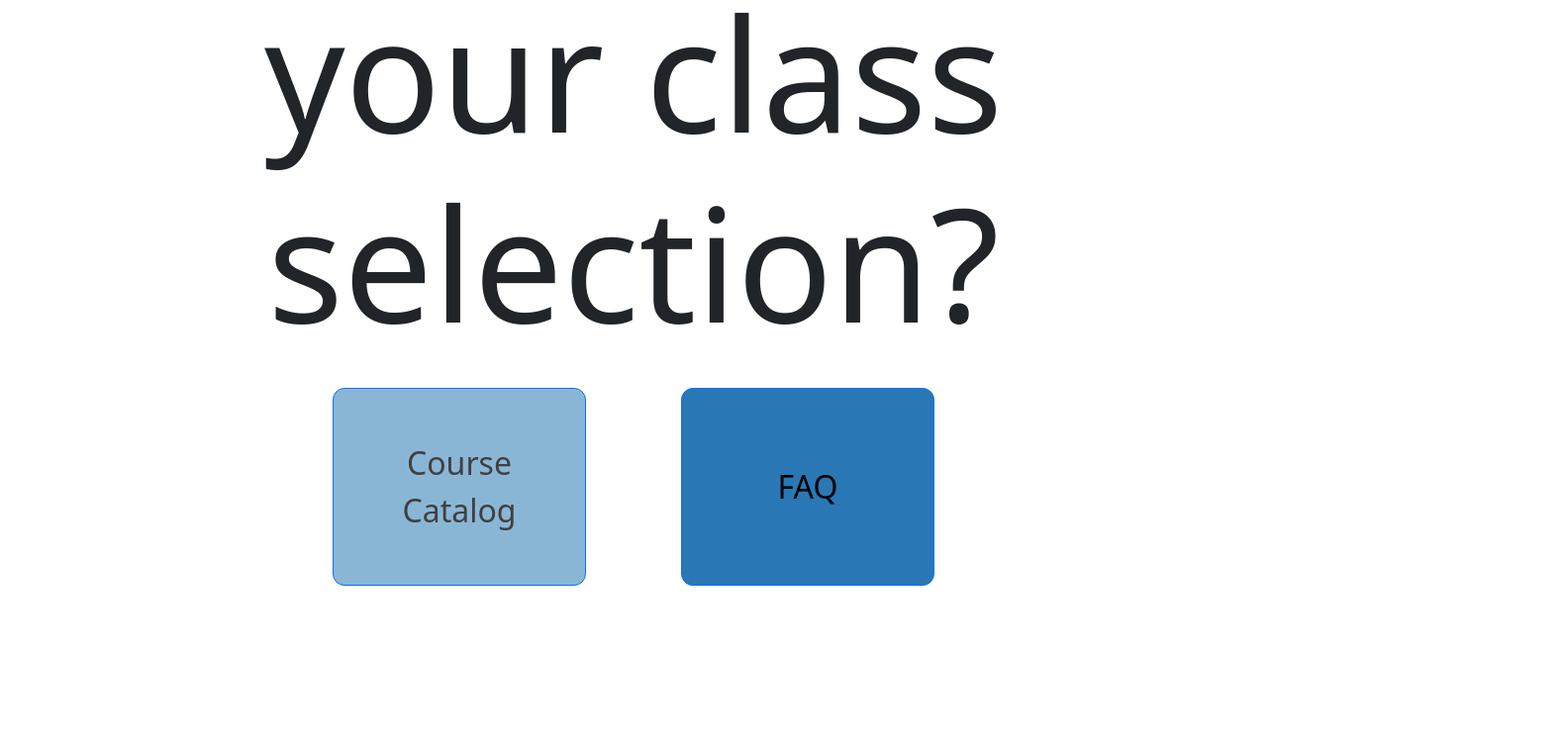
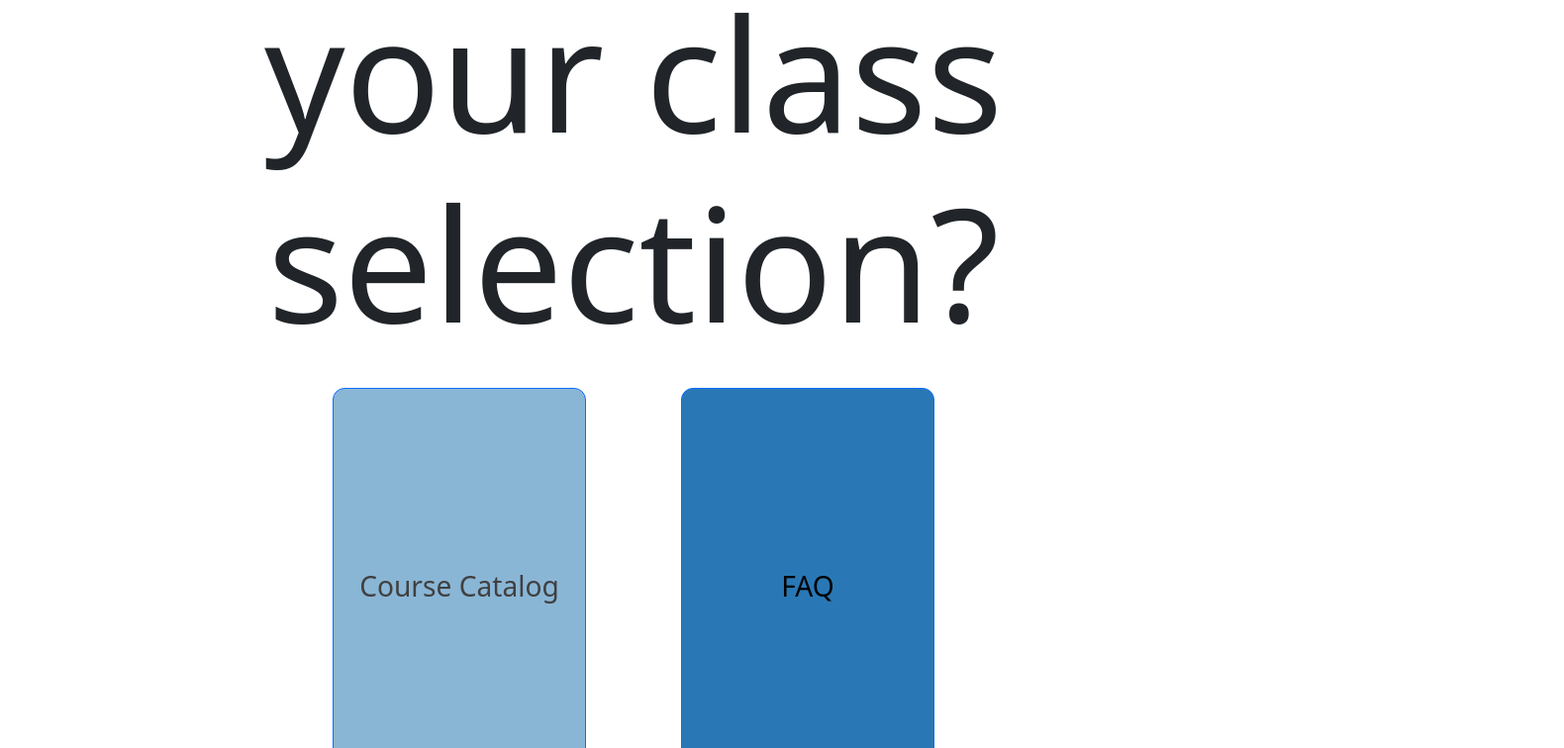
Before and after one commit to ryanlei2/sleep, a Next.js app: page / in a window 1280 px wide. Shown: the part 2044-2800 px from the top of the page at 99% size, 1580 px wide, since content can reach past the window. Before the commit the page ends 2636 px from the top, so only its background shows below. Built offline with nearby package versions, Linux system fonts and the light colour scheme; no server answers.

Commit message:
last i swear for night

```diff
--- a/components/Navbar.tsx
+++ b/components/Navbar.tsx
@@ -22,7 +22,7 @@ const NavbarComp = () => {
           // }}
           >
             <Image
-            className='my-5'
+            className='my-5 me-5'
               width="100" height="100"
               src={favicon}
               alt='logo'
--- a/styles/Home.module.css
+++ b/styles/Home.module.css
@@ -3,8 +3,8 @@
   width: 20vw;
   min-width: 200px;
   min-height: 200px;
-  height: 60px;
-  font-size: max(2.5vw, 2.5vh);
+  height: 400px;
+  font-size: max(2.2vw, 2.2vh);
   margin-right: 3rem;
   background-color: #8AB6D6;
   color: rgb(64, 64, 64);
@@ -13,8 +13,8 @@
   width: 20vw;
   min-width: 200px;
   min-height: 200px;
-  height: 60px;
-  font-size: max(2.5vw, 2.5vh);
+  height: 400px;
+  font-size: max(2.2vw, 2.2vh);
   background-color: #2978B5;
   color: rgb(0, 0, 0);
 }
```
